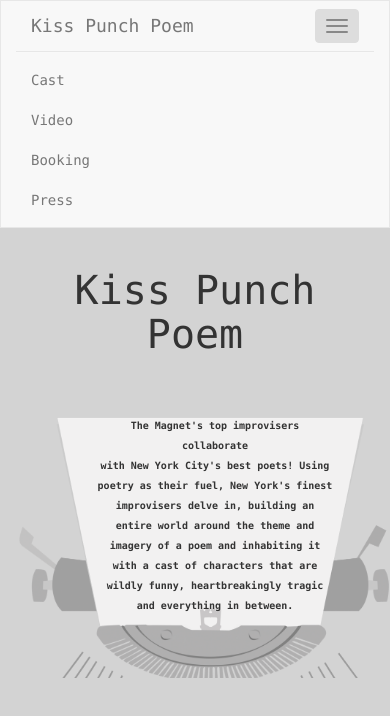
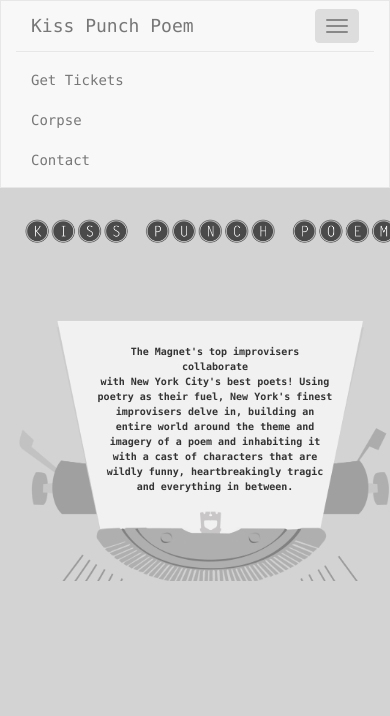
Before and after one commit to kisspunchpoem/website, a plain HTML site: page index.html in a window 390 px wide. Both pictures are taken after a click on the button "Toggle navigation". Drawn offline with nearby package versions, Linux system fonts and the light colour scheme.

Commit message:
adding the CNAME File

```diff
--- a/index.html
+++ b/index.html
@@ -22,10 +22,15 @@
     <!-- Collect the nav links, forms, and other content for toggling -->
     <div class="collapse navbar-collapse" id="bs-example-navbar-collapse-1">
       <ul class="nav navbar-nav navbar-right">
-        <li ><a href="#">Cast <span class="sr-only">(current)</span></a></li>
-        <li ><a href="#">Video <span class="sr-only">(current)</span></a></li>
-        <li ><a href="#">Booking <span class="sr-only">(current)</span></a></li>
-        <li><a href="#">Press</a></li>
+
+        <li ><a target="_blank" href=" http://www.magnettheater.com/shows/44370-Kiss*Punch*-Poem">Get Tickets <span class="sr-only">(current)</span></a></li>
+       <!--  <li ><a href="#">Cast <span class="sr-only">(current)</span></a></li>
+        <li ><a href="#">Video <span class="sr-only">(current)</span></a></li> -->
+        <li ><a target="_blank" href="http://kisspunchpoem.tumblr.com/">Corpse <span class="sr-only">(current)</span></a></li>
+        <!-- <li ><a href="#">Booking <span class="sr-only">(current)</span></a></li> -->
+        <!-- <li><a href="#">Press</a></li> -->
+
+         <li> <a href="mailto:plunkett.meghann@gmail.com?Subject=Kiss%20Punch%20Poem" target="_top">Contact</a></li>
 
       </ul>
 
@@ -40,11 +45,16 @@
   <!-- <div class="page-header">
       <h1>KPP</h1>
   </div> -->
+  <div class="row">
+    <div class="col-md-6 col-md-offset-3">
+      <img width="800px;" class="img-responsive" src="images/WebTopLogo.png" alt="">
+    </div>
+  </div>
 
   <div class="row">
     <div class="col-md-6 col-md-offset-3">
       <div class="kpp-logo">
-        <h2 class="text-center logo">Kiss Punch Poem</h2>
+        <!-- <h2 class="text-center logo">Kiss Punch Poem</h2> -->
         <img class="img-responsive" src="images/unnamed.png" alt="">
         <div class="text">
             <p class="text-center"> The Magnet's top improvisers collaborate </br>
--- a/styles/styles.css
+++ b/styles/styles.css
@@ -18,8 +18,8 @@ img {
 .text{
       /*margin-top: 100px !important;*/
     position: relative;
-    /* top: 228px;*/
-      margin-top: 100px;
+     top: 104px;
+      margin-top: 0px;
       margin-left: 100px;
     width: 376px;
     line-height: 30px;
@@ -35,10 +35,25 @@ img {
    .text {
        font-size: 10px;
        width: 240px;
-       line-height: 20px;
+       line-height: 15px;
        margin-top: 60px;
        font-weight: 700;
         margin-left: 80px;
+        top:75px;
     }
 
 }
+
+
+@media screen and (max-width: 750px) {
+   .text {
+       font-size: 10px;
+       width: 240px;
+       line-height: 15px;
+       margin-top: 60px;
+       font-weight: 700;
+        margin-left: 80px;
+        top:75px;
+    }
+
+}
```
Also changed, not shown: 2 other files.
